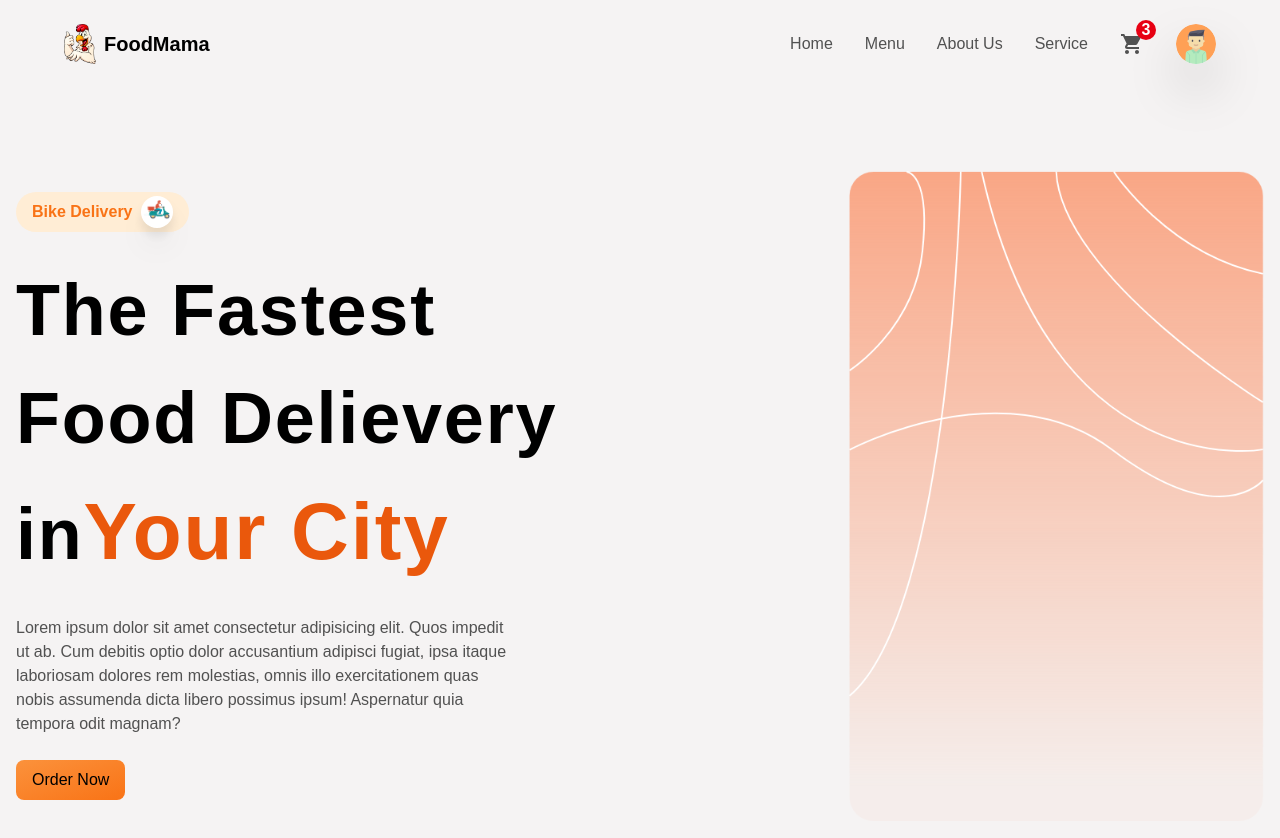
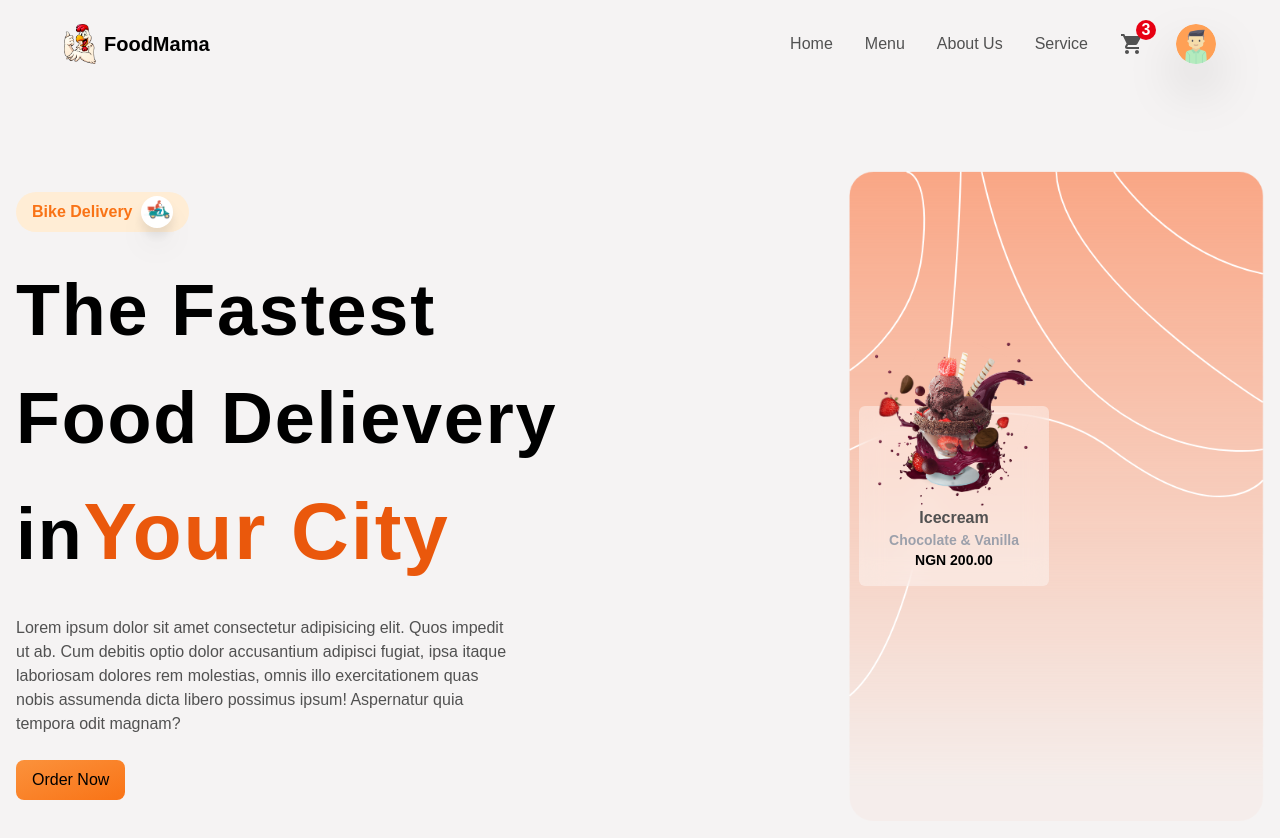
Before and after one commit to DanielAgbeni/Food-Mama, a React (Vite) app: page / in a window 1280 px wide. Shown: the top 838 px of the page. Built offline with nearby package versions, Linux system fonts and the light colour scheme.

Commit message:
first commit

```diff
--- a/src/component/HomeContainer.jsx
+++ b/src/component/HomeContainer.jsx
@@ -4,6 +4,14 @@
 import Delivery from '../img/delivery.png'
 import TypingAnimation from './TypingAnimation'
 import heroBg from '../img/heroBg.png'
+import I1 from '../img/i1.png'
+
+const local = Navigator.geolocation
+const formCurr = (value) =>
+	new Intl.NumberFormat(local, {
+		style: 'currency',
+		currency: 'NGN',
+	}).format(value)
 
 const HomeContainer = () => {
 	return (
@@ -44,8 +52,19 @@
 				</button>
 			</div>
 			<div className='py-2 flex-1 flex items-center relative'>
-				<img src={heroBg} alt='herobg' className='ml-auto h-650' />
-				<div className='w-full h-full absolute flex items-center justify-center'></div>
+				<img src={heroBg} alt='herobg' className='ml-auto md:h-370 lg:h-650' />
+				<div className='w-full h-full absolute flex top-0 left-0 items-center justify-center px-32 py-4'>
+					<div className='w-190 p-4 bg-cardOverlay backdrop-blur-md rounded-md flex flex-col items-center justify-center'>
+						<img src={I1} className='w-40 -mt-20' alt='I1' />
+						<p className='text-base font-semibold text-textColor'>Icecream</p>
+						<p className='text-sm text-lighttextGray font-semibold'>
+							Chocolate & Vanilla
+						</p>
+						<p className='text-sm font-semibold text-headingColor'>
+							{formCurr(200)}
+						</p>
+					</div>
+				</div>
 			</div>
 		</section>
 	)
```
